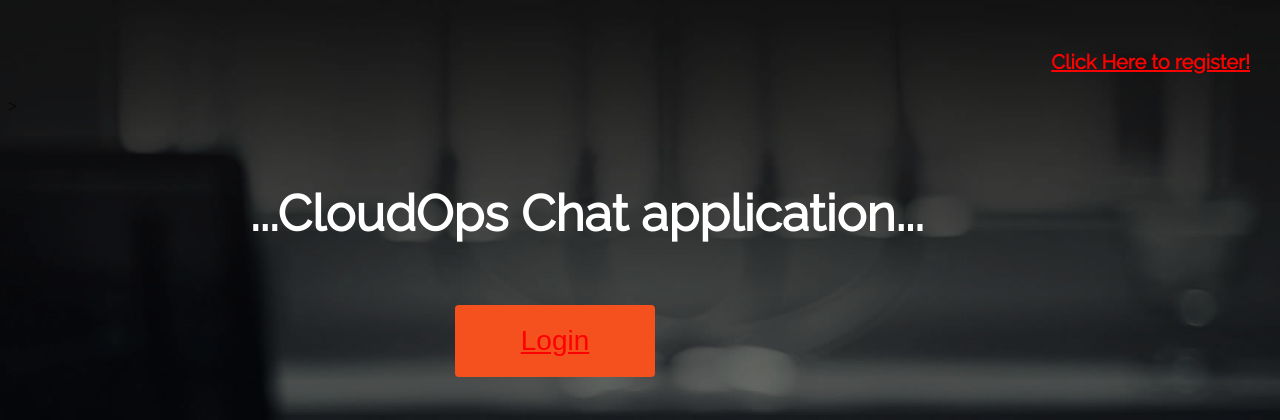
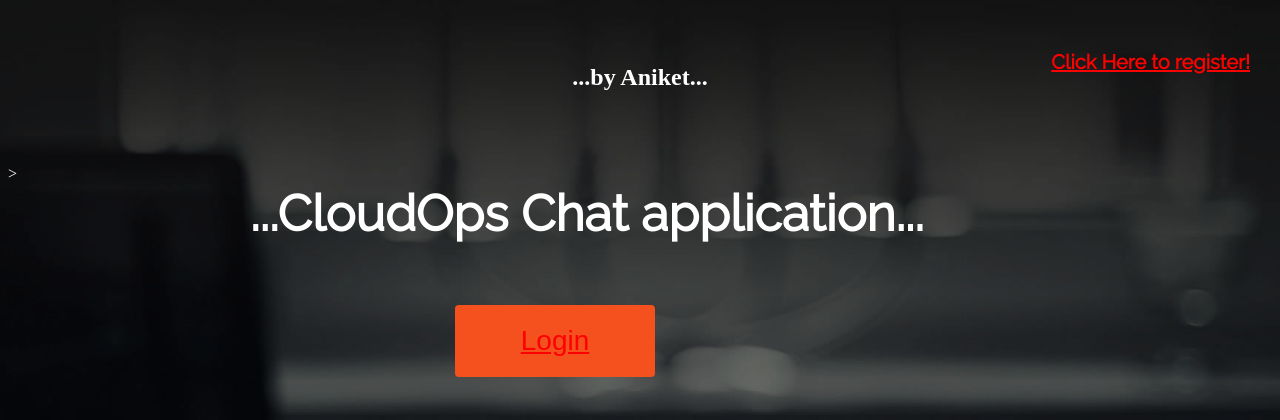
Before and after one commit to Ramcharanraj/new_chatapp-2, a Django app: page / in a window 1280 px wide. Shown: the top 420 px of the page. Run offline with Django 3.2, Linux system fonts and the light colour scheme.

Commit message:
Update index.html

```diff
--- a/fundoo/fundooapp/templates/index.html
+++ b/fundoo/fundooapp/templates/index.html
@@ -6,8 +6,10 @@
 <title>Index</title>
 {#  Main HomePage contain links for login and registration #}
 {% block content %}
+<body background = "/home/Aniket1/new_chatapp/fundoo/fundooapp/templates/660577.jpg" text = "white" >
 <center>
     <h1>...CloudOps Chat application...</h1><br><br>
+    <h2>...by Aniket...</h2>
     <button class="button" style="vertical-align:middle"><span><a href="{% url 'sign_in' %}">Login</a></span></button><br>
     <h3><a href="{% url 'signup' %}">Click Here to register!</a></h3><br><br>
     </center>
```
